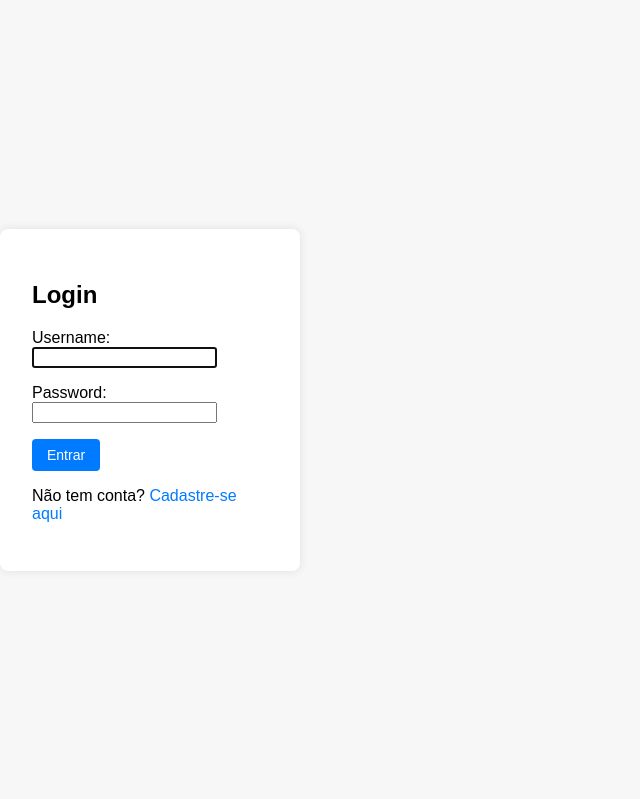
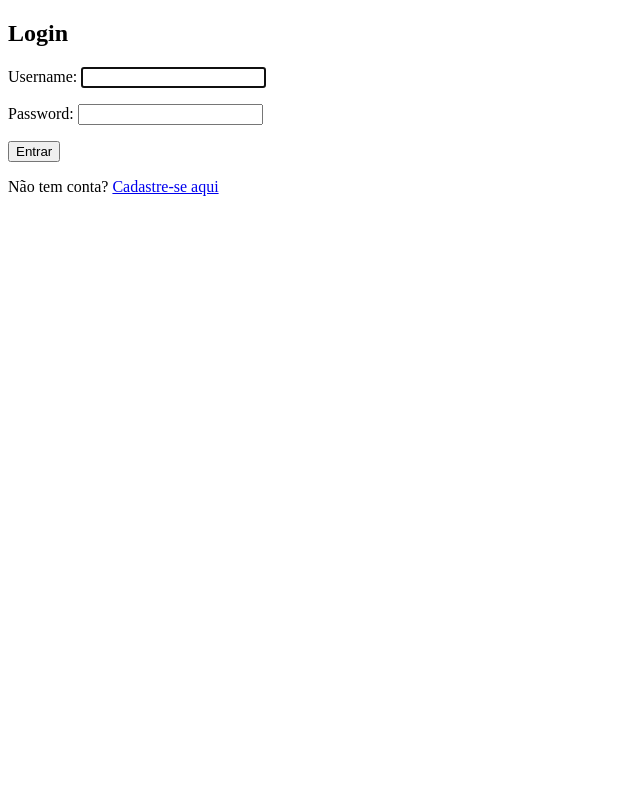
Before and after one commit to cavalcantetavares/projeto, a Django app: page /login/ in a window 1280 px wide. Shown: the whole page, without its empty margins (0-640 px from the left). Run offline with Django 5.2, Linux system fonts and the light colour scheme.

Commit message:
atualizaçao

```diff
--- a/static/css/style.css
+++ b/static/css/style.css
@@ -1,13 +1,8 @@
-body, html{
-  height: 100%;
-  margin: 0;
-}
 body {
-  display: flex;
-  align-items: center;
   font-family: Arial, sans-serif;
   background-color: #f7f7f7;
-
+  margin: 0;
+  padding: 0;
 }
 
 .container {
@@ -73,15 +68,3 @@ a {
 a:hover {
   text-decoration: underline;
 }
-
-.login-container {
-  background:white;
-  padding: 2rem;
-  border-radius: 8px;
-  box-shadow: 0 0 10px rgba(0,0,0,0.1) ;
-  width: 300px;
-  box-sizing: border-box;
-}
-.login-container button {
-
-}
--- a/templates/login.html
+++ b/templates/login.html
@@ -1,12 +1,12 @@
-{% load static %}
+
 <!DOCTYPE html>
 <html>
   <head>
       <title>Login </title>
-      <link rel="stylesheet" href="{% static 'css/style.css' %}">
+
   </head>
   <body>
-    <div class="login-container">
+
     <h2>Login</h2>
     <form method="post">
       {% csrf_token %}
@@ -14,6 +14,6 @@
       <button type="submit">Entrar</button>
     </form>
     <p>Não tem conta? <a href="{% url 'registrar' %}">Cadastre-se aqui</a></p>
-    </div>
+
   </body>
 </html>
```
Also changed, not shown: db.sqlite3.
